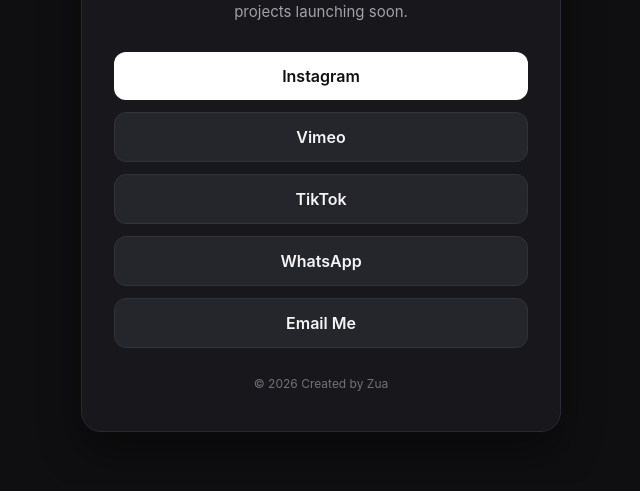
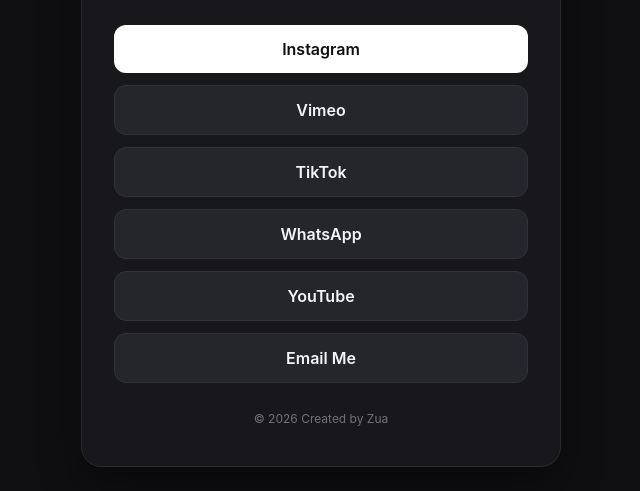
Before and after one commit to createdbyzua/createdbyzua.github.io, a plain HTML site: page index.html in a window 1280 px wide. Shown: the part 317-808 px from the top of the page, without its empty margins (319-959 px from the left). Drawn offline with Linux system fonts and the light colour scheme.

Commit message:
Update index.html

```diff
--- a/index.html
+++ b/index.html
@@ -31,6 +31,7 @@
       <a href="https://vimeo.com/user105343822" target="_blank" rel="noopener noreferrer" class="btn secondary">Vimeo</a>
       <a href="https://www.tiktok.com/@createdbyzua3" target="_blank" rel="noopener noreferrer" class="btn secondary">TikTok</a>
       <a href="https://wa.me/923471674763" target="_blank" rel="noopener noreferrer" class="btn secondary">WhatsApp</a>
+      <a href="https://www.youtube.com/@Createdbyzua" target="_blank" class="btn secondary">YouTube</a>
       <a href="mailto:createdbyzua@gmail.com" class="btn secondary">Email Me</a>
     </div>
 
```
